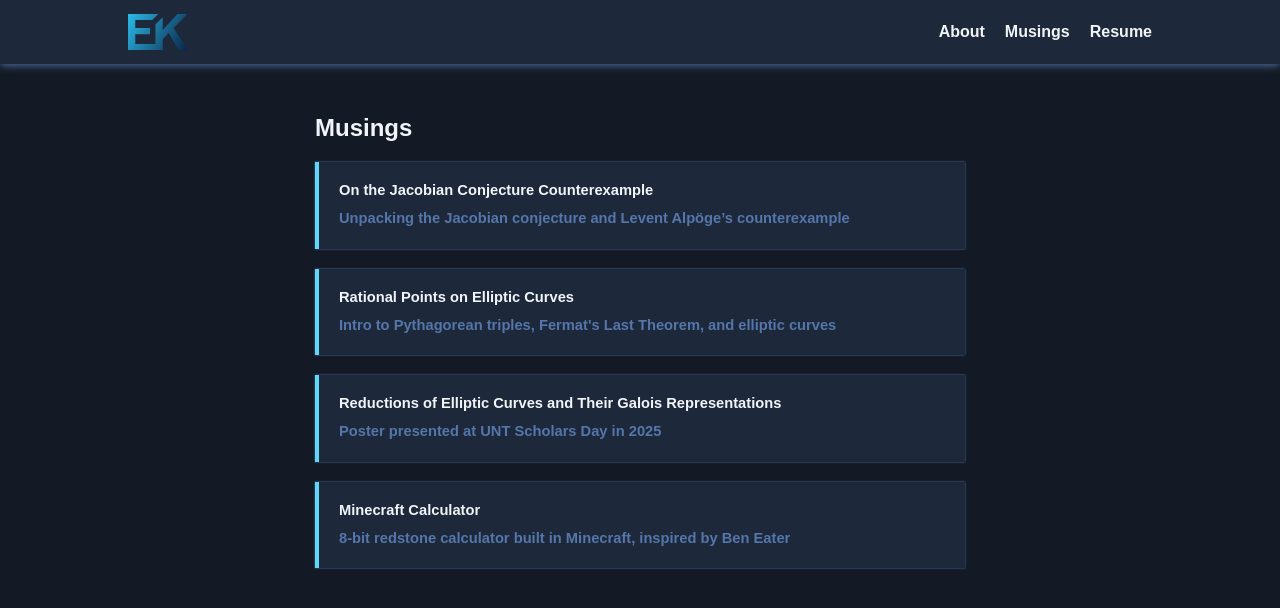
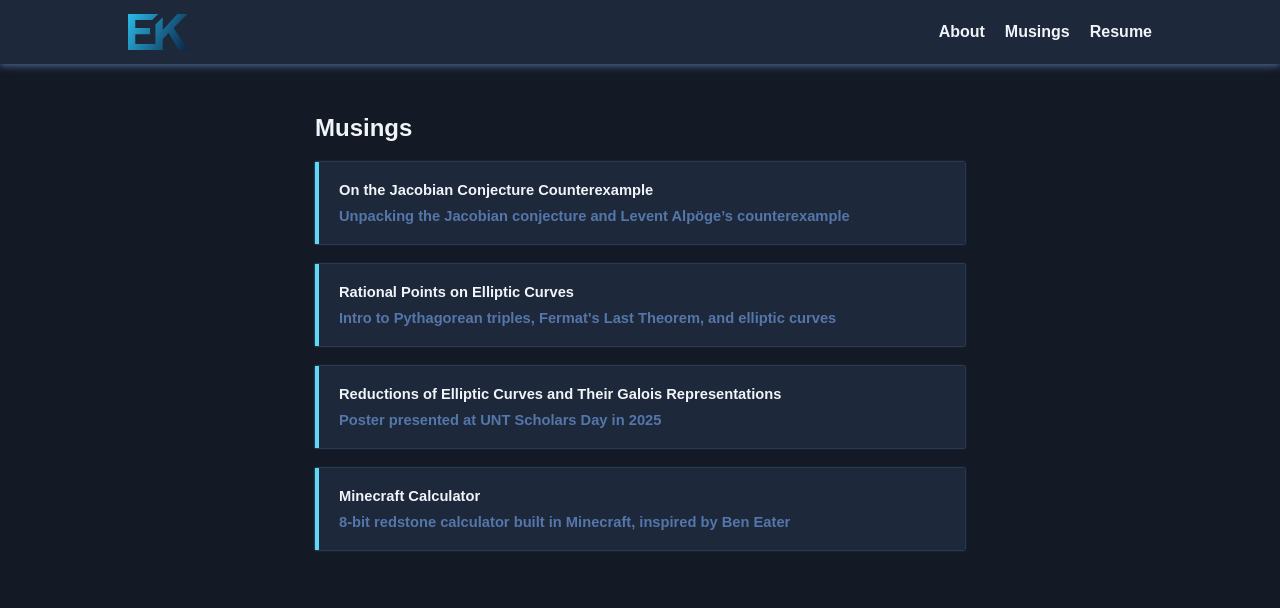
Before and after one commit to ethankarpeles/ethankarpeles.github.io, a React (Vite) app: page /#/musings in a window 1280 px wide. Shown: the top 608 px of the page. Built offline with nearby package versions, Linux system fonts and the light colour scheme.

Commit message:
Simplify CSS

```diff
--- a/src/pages/Musings/Library.module.css
+++ b/src/pages/Musings/Library.module.css
@@ -48,11 +48,8 @@
 .description {
   composes: clampLines;
 
-  flex: 1;
   font-size: var(--card-font-size);
   color: var(--color-secondary);
-  line-height: 1.4;
-  height: calc(var(--card-font-size) * 1.4);
   margin-bottom: 0;
 }
 
```
